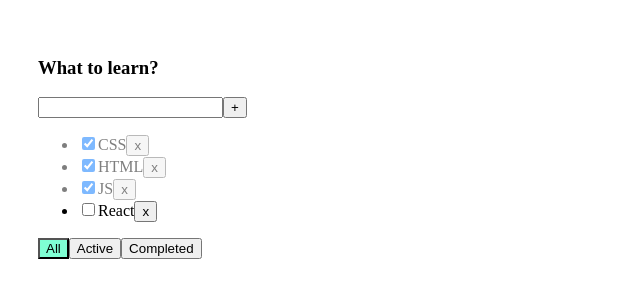
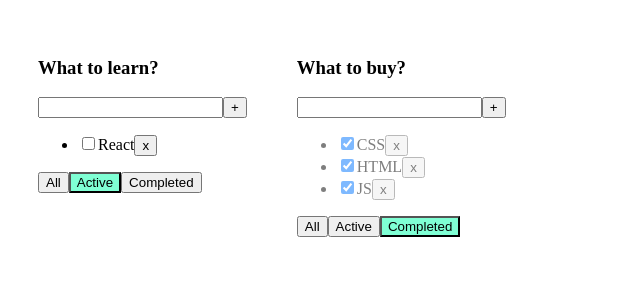
Before and after one commit to SandraYushko/TodolistForStudents-Dimich, a React (Create React App) app: page / in a window 1280 px wide. Shown: the top 300 px of the page, without its empty margins (0-640 px from the left). Built offline with nearby package versions, Linux system fonts and the light colour scheme.

Commit message:
Todolist for students 05.01

```diff
--- a/src/App.tsx
+++ b/src/App.tsx
@@ -4,6 +4,11 @@ import {TaskType, Todolist} from "./Todolist";
 import {v1} from "uuid";
 
 export type FilterValuesType="all"|"active"|"completed"
+type TodolistType = {
+    id: string,
+    title: string,
+    filter: FilterValuesType
+}
 
 function App() {
     let [tasks1,setTasks1]=useState<Array<TaskType>>([
@@ -13,13 +18,12 @@ function App() {
         {id:v1(), title:"React", isDone:false}
     ])
 
-    let [filter, setFilter]=useState<FilterValuesType>("all")
-    let tasksForTodolist=tasks1
-    if (filter==="active") tasksForTodolist=tasks1.filter((t)=>t.isDone===false)
-    if (filter==="completed") tasksForTodolist=tasks1.filter((t)=>t.isDone===true)
-
-    function changeFilter(value:FilterValuesType){
-        setFilter(value)
+    function changeFilter(value:FilterValuesType, todolistId:string){
+        let todolist=todolists.find(tl=>tl.id === todolistId)
+        if (todolist) {
+            todolist.filter = value;
+            setTodolists([...todolists]);
+        }
     }
 
     function removeTask (id:string){
@@ -41,17 +45,31 @@ function App() {
         setTasks1([...tasks1])
     }
 
+    let [todolists, setTodolists] = useState <Array<TodolistType>>([
+        {id: v1(), title: "What to learn?", filter: "active"},
+        {id: v1(), title: "What to buy?", filter: "completed"}
+    ])
+
     return (
         <div className="App">
-            <Todolist
-                title="What to learn?"
+            {
+                todolists.map(tl=>{
+                    let tasksForTodolist=tasks1
+                    if (tl.filter==="active") tasksForTodolist=tasks1.filter((t)=>t.isDone===false)
+                    if (tl.filter==="completed") tasksForTodolist=tasks1.filter((t)=>t.isDone===true)
+                    return   <Todolist
+                        key={tl.id}
+                        todolistId={tl.id}
+                        title={tl.title}
                         tasks={tasksForTodolist}
                         removeTask={removeTask}
                         changeFilter={changeFilter}
                         addTask={addTask}
                         changeTaskStatus={changeStatus}
-                filter={filter}
+                        filter={tl.filter}
                     />
+                })
+            }
         </div>
     );
 }
--- a/src/Todolist.tsx
+++ b/src/Todolist.tsx
@@ -2,10 +2,11 @@ import React, {ChangeEvent, KeyboardEvent, useState} from "react";
 import {FilterValuesType} from "./App";
 
 type TodolistPropsType = {
+    todolistId: string,
     title: string,
     tasks: Array<TaskType>
     removeTask: (id: string) => void
-    changeFilter: (arg0: FilterValuesType) => void
+    changeFilter: (arg0: FilterValuesType, todolistId:string) => void
     addTask: (title: string) => void
     changeTaskStatus: (taskId:string, isDone:boolean)=>void
     filter: FilterValuesType
@@ -40,13 +41,13 @@ export function Todolist(props: TodolistPropsType) {
         }
     }
     const onClickButtonAllHandler = () => {
-        props.changeFilter("all")
+        props.changeFilter("all", props.todolistId)
     }
     const onClickButtonActiveHandler = () => {
-        props.changeFilter("active")
+        props.changeFilter("active", props.todolistId)
     }
     const onClickButtonCompletedHandler = () => {
-        props.changeFilter("completed")
+        props.changeFilter("completed", props.todolistId)
     }
     const mappedTasks=props.tasks.map((el) => {
         const onClickHandler=()=>{ props.removeTask(el.id)}
```
Lines whose indentation alone changed are shown as unchanged.
